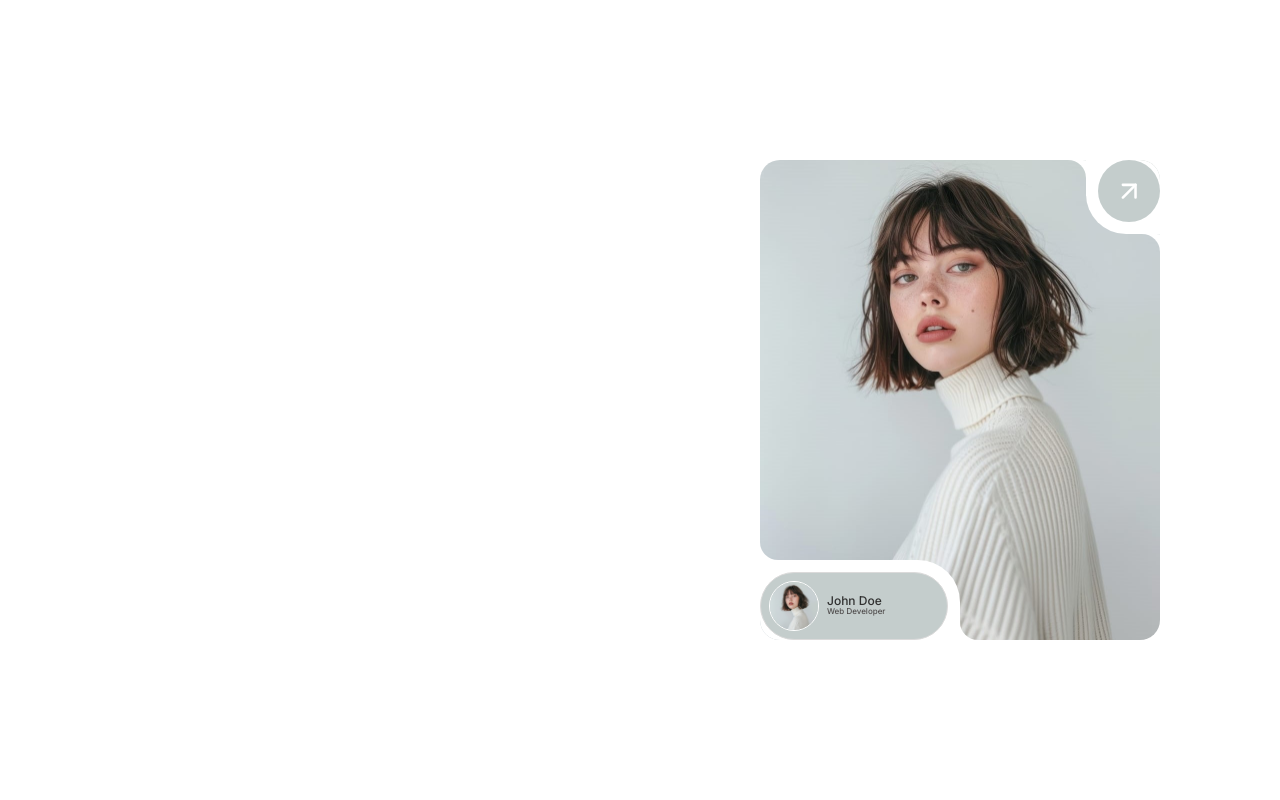
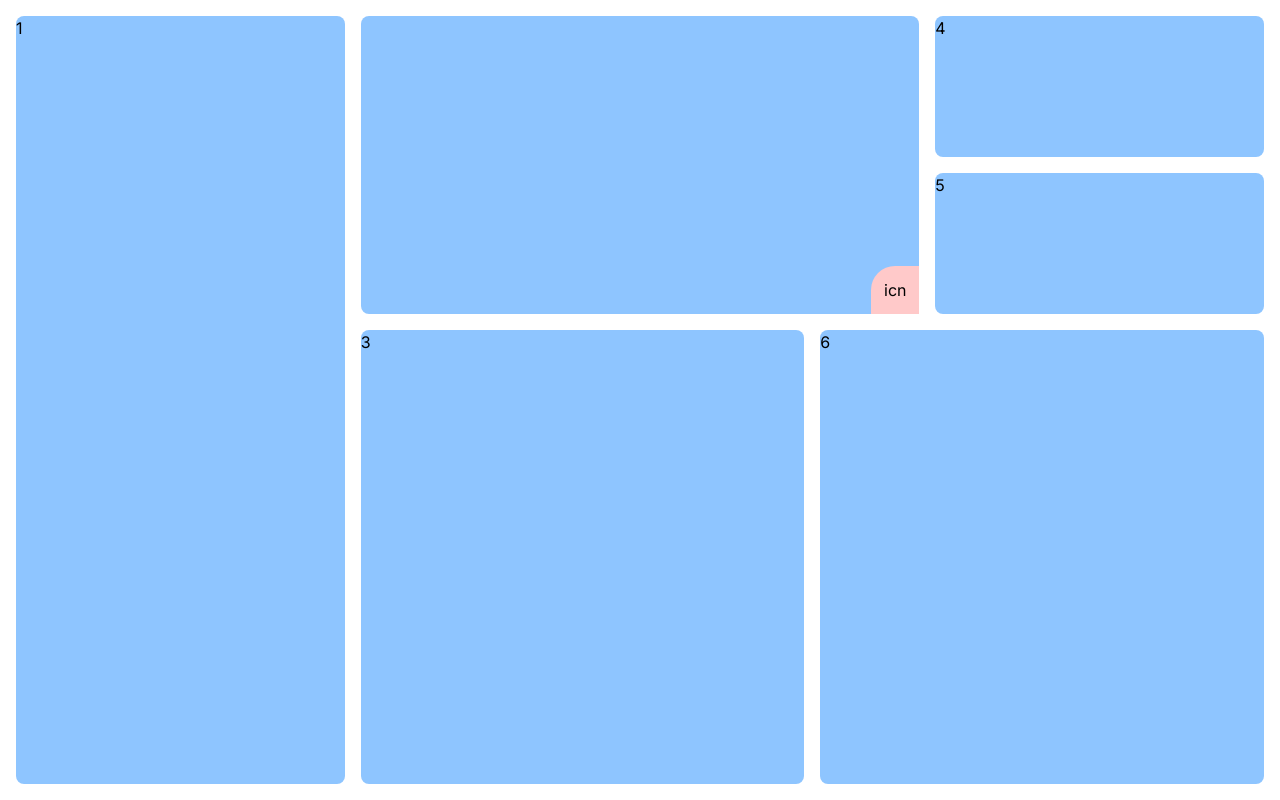
Before and after one commit to farijultanjim/content, a Next.js app: page / in a window 1280 px wide. Shown: the top 800 px of the page. Built offline with nearby package versions, Linux system fonts and the light colour scheme; a small style sheet from the web is missing.

Commit message:
bentoGridHero2

```diff
--- a/app/globals.css
+++ b/app/globals.css
@@ -1,10 +1,12 @@
 @import url("https://fonts.googleapis.com/css2?family=Inter:ital,opsz,wght@0,14..32,100..900;1,14..32,100..900&family=Roboto:ital,wght@0,100..900;1,100..900&display=swap");
+@import url('https://fonts.googleapis.com/css2?family=Outfit:wght@100..900&display=swap');
 
 @import "tailwindcss";
 
 @theme {
   --font-display: "Roboto", sans-serif;
   --font-inter: "Inter", sans-serif;
+  --font-outfit: "Outfit", sans-serif;
 }
 
 body {
--- a/app/page.jsx
+++ b/app/page.jsx
@@ -1,14 +1,13 @@
 "use client";
 
-import HealthHero from "@/components/HealthHero";
+import BentoGridHero2 from "@/components/BentoGridHero2/BentoGridHero2";
 import Testing from "@/components/testing/Testing";
-
 
 export default function Home() {
   return (
     <main>
+      <BentoGridHero2 />
       <Testing />
-      {/* <HealthHero /> */}
     </main>
   );
 }
--- /dev/null
+++ b/components/BentoGridHero2/BentoGridHero2.jsx
@@ -0,0 +1,31 @@
+import React from "react";
+
+const BentoGridHero2 = () => {
+  return (
+    <div className="h-screen w-full p-4">
+      <div className="grid grid-cols-11 grid-rows-10 gap-4 h-full">
+        <div className="col-span-3 row-span-10 bg-blue-300 rounded-lg">1</div>
+        <div className="col-span-5 row-span-4 col-start-4 bg-blue-300 rounded-lg relative">
+          <div className="absolute imageBox"></div>
+          <div className="absolute icon bg-red-200 z-10 w-12 h-12 right-0 bottom-0 rounded-tl-3xl flex items-center justify-center">
+            icn
+          </div>
+        </div>
+        <div className="col-span-4 row-span-6 col-start-4 row-start-5 bg-blue-300 rounded-lg">
+          3
+        </div>
+        <div className="col-span-3 row-span-2 col-start-9 row-start-1 bg-blue-300 rounded-lg">
+          4
+        </div>
+        <div className="col-span-3 row-span-2 col-start-9 row-start-3 bg-blue-300 rounded-lg">
+          5
+        </div>
+        <div className="col-span-4 row-span-6 col-start-8 row-start-5 bg-blue-300 rounded-lg">
+          6
+        </div>
+      </div>
+    </div>
+  );
+};
+
+export default BentoGridHero2;
--- /dev/null
+++ b/components/FeedbackCard/FeedbackCard.jsx
@@ -0,0 +1,73 @@
+import { ArrowRight, MessageCircleMore, X } from "lucide-react";
+import React, { useState } from "react";
+
+const FeedbackCard = () => {
+  const [selectedRating, setSelectedRating] = useState(null);
+
+  const ratings = [
+    { emoji: "🤢", label: "Bad" },
+    { emoji: "😒", label: "Bored" },
+    { emoji: "😐", label: "Neutral" },
+    { emoji: "😬", label: "Confused" },
+    { emoji: "🤩", label: "Nice" },
+  ];
+
+  return (
+    <div className="bg-[#f6f6f6] flex items-center justify-center h-screen font-outfit">
+      <div className="rounded-[40px] bg-white shadow-lg border border-gray-200">
+        {/* top section  */}
+        <div className="flex items-center justify-between px-7 py-5 border-b border-gray-200">
+          <div className="flex items-center gap-1 text-sm">
+            <MessageCircleMore className="size-5" /> <span>Feedback</span>
+          </div>
+          <div>
+            <X className="size-4 cursor-pointer" />
+          </div>
+        </div>
+
+        {/* main section  */}
+        <div className="p-4 flex flex-col items-center ">
+          <div className="flex flex-col items-center mt-3 mb-16 px-12">
+            <h1 className="text-2xl">Write your opinion</h1>
+            <p className="text-gray-400 mt-2 max-w-[350px] text-center text-sm">
+              Your input is valuable in helping us better understand your needs
+              and tailor our services accordingly.
+            </p>
+          </div>
+          <div className="w-full bg-[#f3f3f3] px-4 pt-11 pb-4 rounded-4xl relative">
+            <div className="flex items-center justify-center p-1.5  bg-[#f3f3f3] rounded-4xl absolute top-[-35px] left-1/2 -translate-x-1/2  border-white border-4">
+              {ratings.map((rating, index) => (
+                <div key={index} className="flex items-center ">
+                  <div
+                    onClick={() => setSelectedRating(rating)}
+                    className={`flex items-center  px-1 py-1 rounded-full cursor-pointer transition-all duration-100 ${
+                      selectedRating?.label === rating.label
+                        ? "bg-white px-2"
+                        : ""
+                    }`}
+                  >
+                    <span className="text-xl">{rating.emoji}</span>
+                    {selectedRating?.label === rating.label && (
+                      <span className="text-sm text-gray-600 font-medium pl-0.5">
+                        {rating.label}
+                      </span>
+                    )}
+                  </div>
+                </div>
+              ))}
+            </div>
+            <textarea
+              className="w-full h-30 bg-white rounded-4xl placeholder:text-sm p-5 text-sm outline-none resize-none"
+              placeholder="Add a comment..."
+            ></textarea>
+            <button className="flex items-center gap-1 bg-black text-[#f6f6f6] w-full justify-center py-4 rounded-[20px] mt-3 text-sm cursor-pointer hover:bg-gray-800 transition-colors duration-300">
+              Send Feedback <ArrowRight className="size-4" />
+            </button>
+          </div>
+        </div>
+      </div>
+    </div>
+  );
+};
+
+export default FeedbackCard;
```
